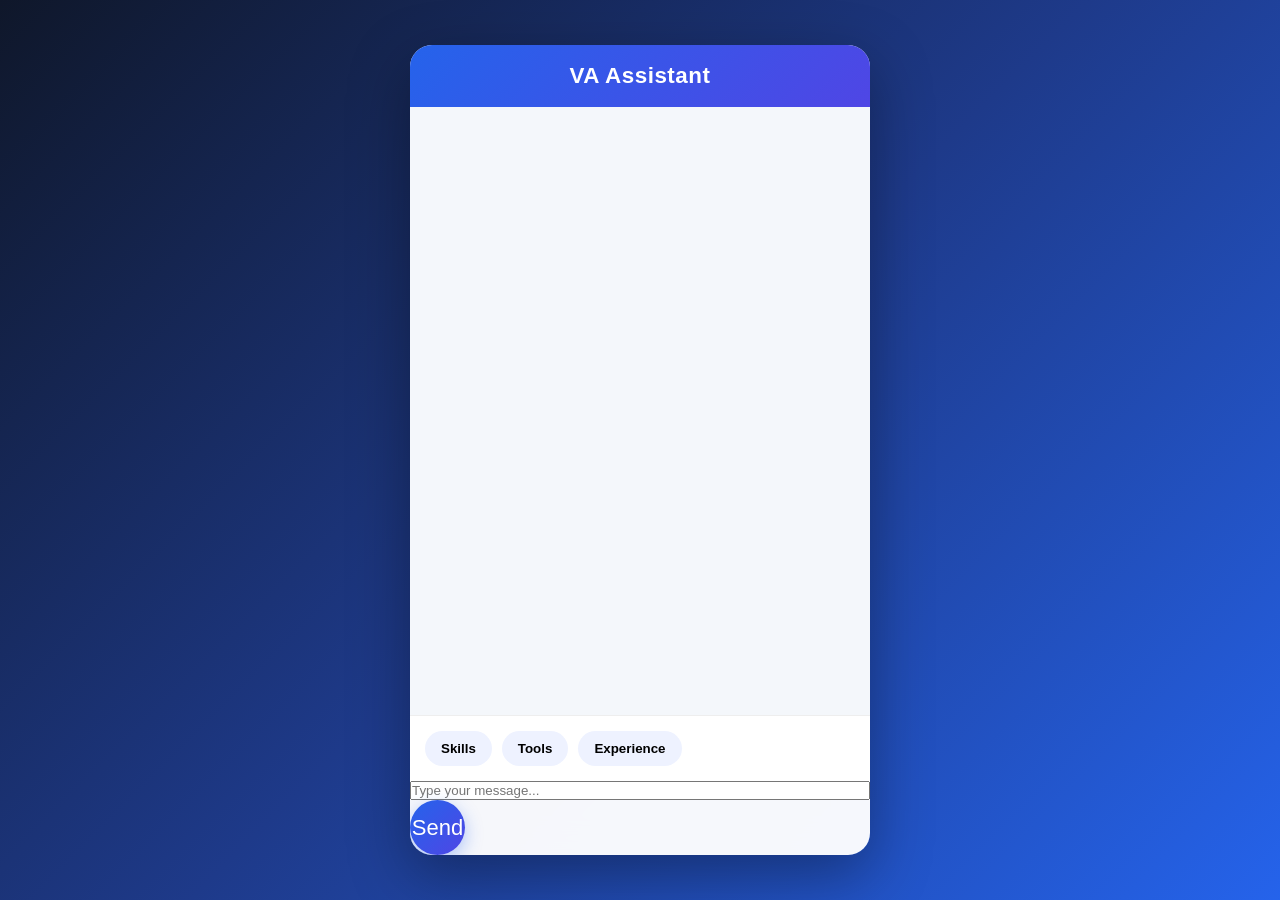
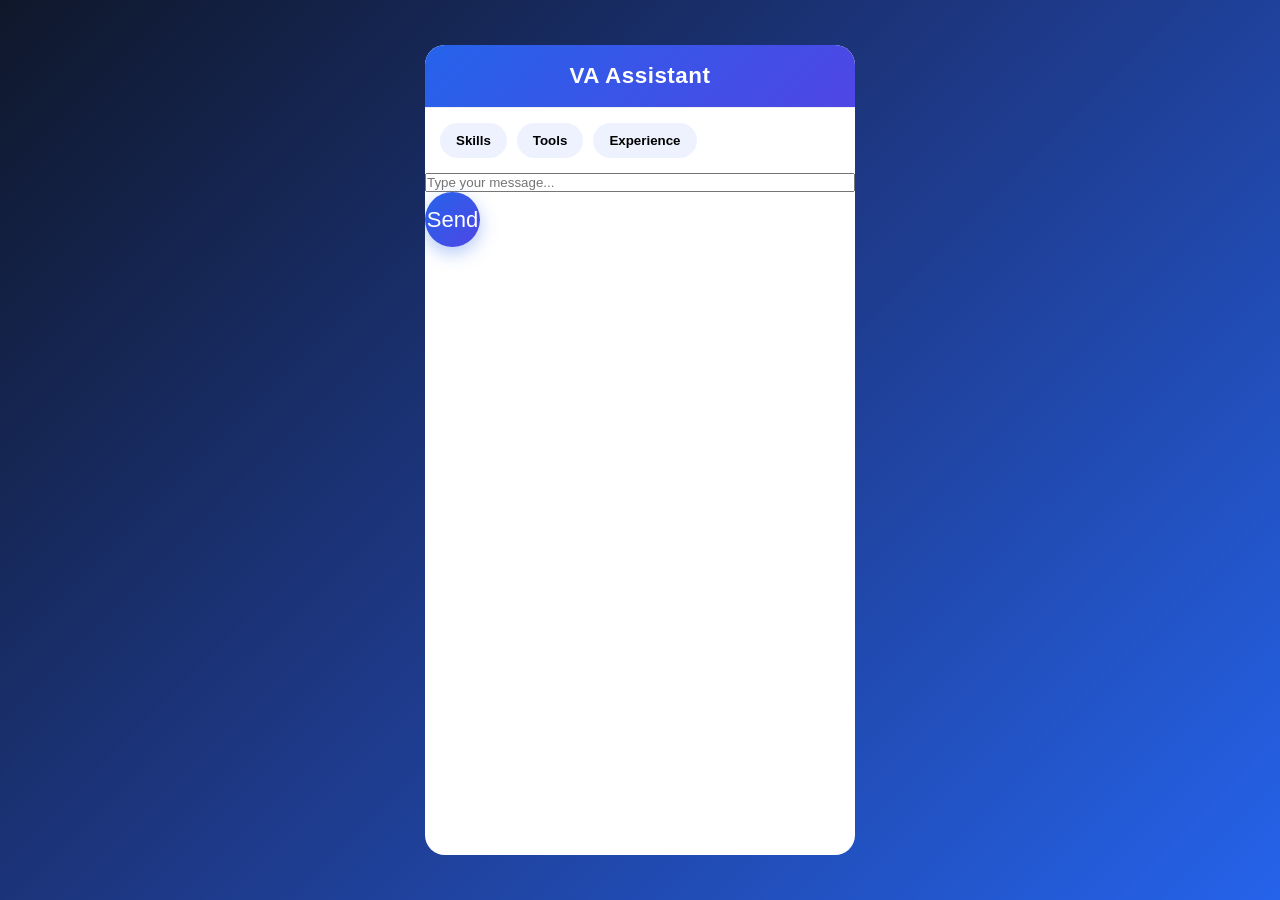

Update style.css

--- a/style.css
+++ b/style.css
@@ -15,18 +15,16 @@ background:linear-gradient(135deg,#2563eb,#4f46e5);
 display:flex;
 align-items:center;
 }
-.chatbox{
-width:100%;
-max-width:460px;
-height:90vh;
-max-height:820px;
-background:rgba(255,255,255,.96);
-backdrop-filter:blur(16px);
-border-radius:22px;
-box-shadow:0 20px 60px rgba(0,0,0,.35);
-display:flex;
-flex-direction:column;
-overflow:hidden;
+.chat-container,
+.chatbox {
+    width: 100%;
+    max-width: 430px;
+    height: 90vh;
+    display: flex;
+    flex-direction: column;
+    background: white;
+    border-radius: 20px;
+    overflow: hidden;
 }
 h2{
 padding:18px;
@@ -37,10 +35,7 @@ font-size:1.4rem;
 letter-spacing:.5px;
 }
 #chat{
-flex:1;
-overflow-y:auto;
-padding:20px;
-background:#f4f7fb;
+display:flex;
 }
 .message{
 padding:12px 14px;
